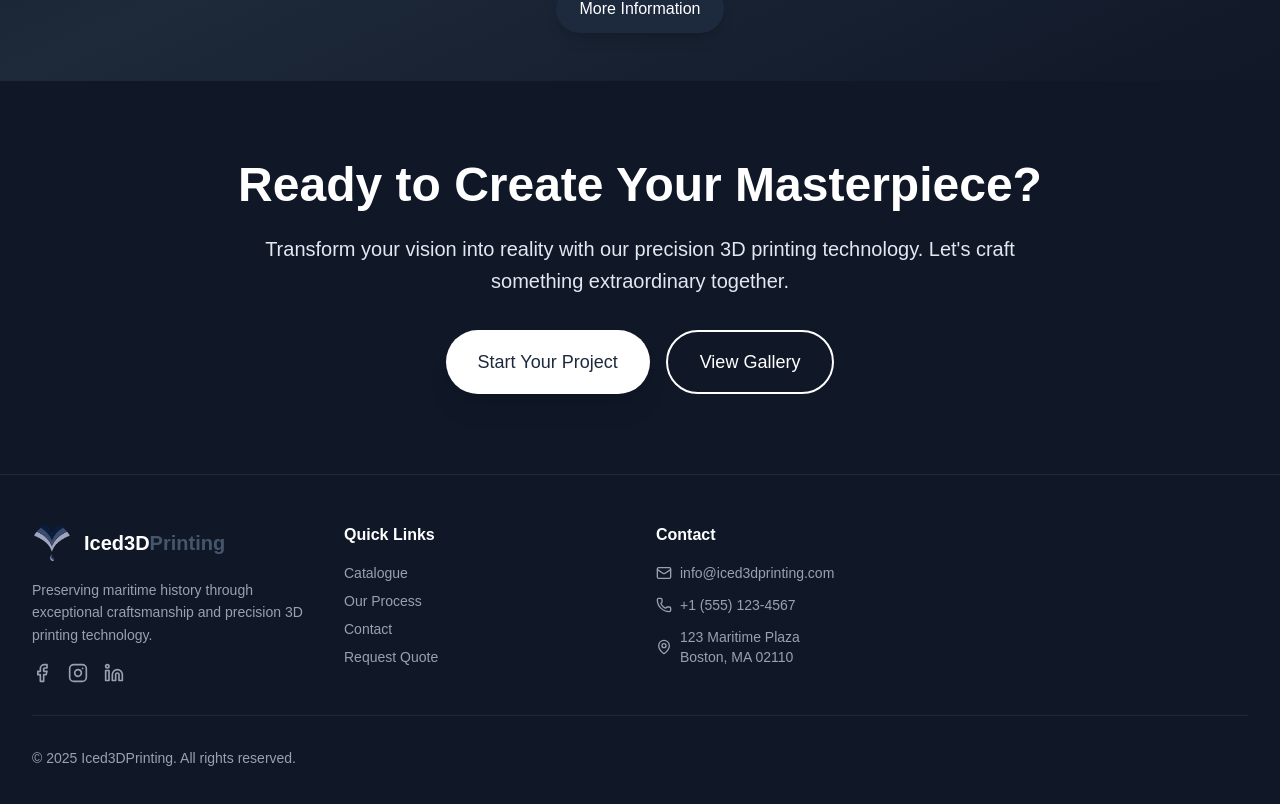
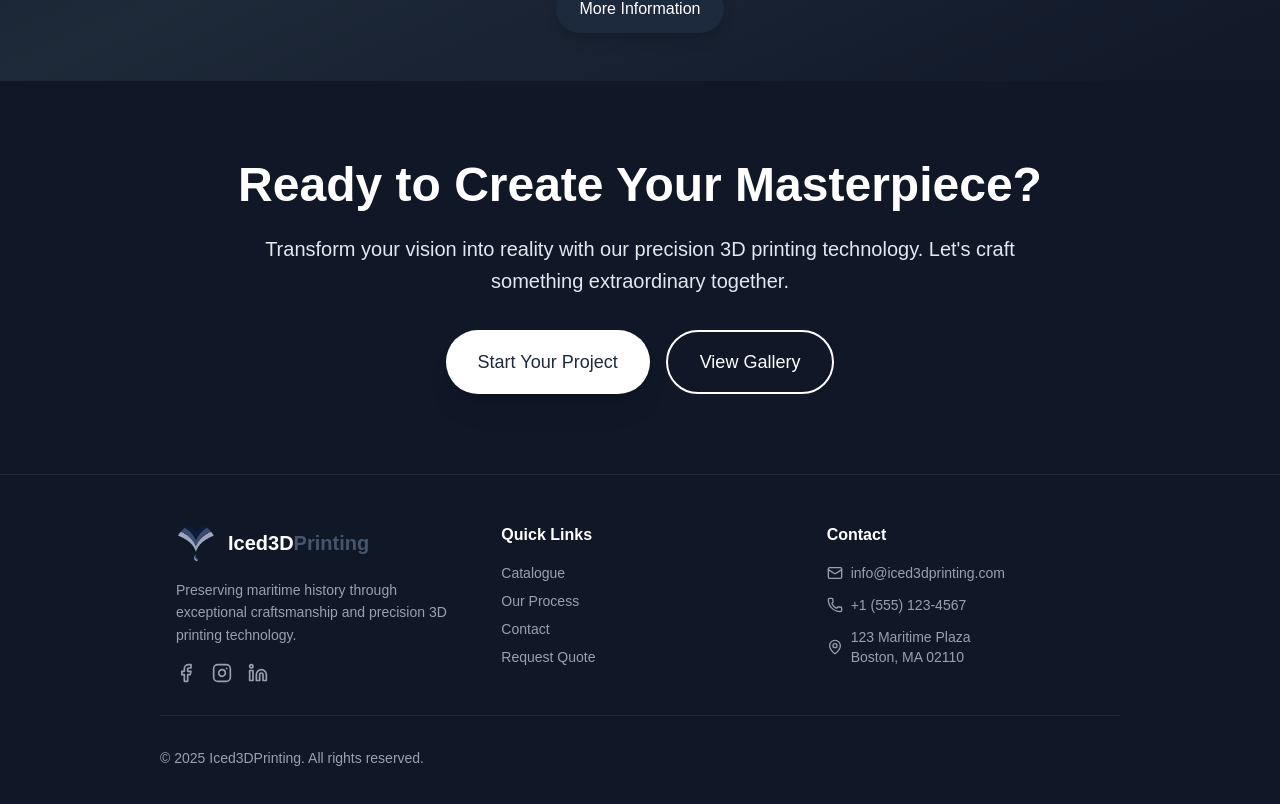
Before and after one commit to ver2205/Iced3DPrinting, a Next.js app: page / in a window 1280 px wide. Shown: the part 1795-2599 px from the top of the page. Built offline with nearby package versions, Linux system fonts and the light colour scheme.

Commit message:
Footer centered

```diff
--- a/components/Footer.jsx
+++ b/components/Footer.jsx
@@ -5,10 +5,13 @@ import Image from 'next/image';
 const Footer = () => {
   return (
     <footer className="bg-gray-900 border-t border-gray-800">
-      <div className="max-w-7xl mx-auto px-4 sm:px-6 lg:px-8 py-12">
-        <div className="grid grid-cols-1 md:grid-cols-4 gap-8">
+
+      <div className="max-w-5xl mx-auto px-4 sm:px-6 lg:px-8 py-12 ">
+      <div className="flex justify-center ml-4">
+      <div className="grid grid-cols-1 md:grid-cols-3 gap-8 justify-center text-center md:text-left">
+
           {/* Brand Section */}
-          <div className="space-y-4">
+          <div className="space-y-4 mx-auto md:mx-0">
             <div className="flex items-center space-x-3">
             <Image src="/logo_bq.png" alt="Iced3DPrinting Logo" width={40} height={40} />
               <div className="text-xl font-bold text-white">
@@ -26,7 +29,8 @@ const Footer = () => {
           </div>
 
           {/* Quick Links */}
-          <div>
+          <div className="mx-auto md:mx-0">
+
             <h3 className="text-white font-semibold mb-4">Quick Links</h3>
             <ul className="space-y-2 text-gray-400 text-sm">
             <li><a href="/catalogue" className="hover:text-white transition-colors duration-200">Catalogue</a></li>
@@ -40,7 +44,7 @@ const Footer = () => {
 
 
           {/* Contact Info */}
-          <div>
+          <div className="mx-auto md:mx-0">
             <h3 className="text-white font-semibold mb-4">Contact</h3>
             <div className="space-y-3 text-gray-400 text-sm">
               <div className="flex items-center space-x-2">
@@ -58,19 +62,17 @@ const Footer = () => {
             </div>
           </div>
         </div>
-
+        </div>
         {/* Bottom Bar */}
         <div className="border-t border-gray-800 mt-8 pt-8 flex flex-col md:flex-row justify-between items-center">
           <p className="text-gray-400 text-sm">
             © 2025 Iced3DPrinting. All rights reserved.
           </p>
-          {/* <div className="flex space-x-6 mt-4 md:mt-0">
-            <a href="#" className="text-gray-400 hover:text-white text-sm transition-colors duration-200">Privacy Policy</a>
-            <a href="#" className="text-gray-400 hover:text-white text-sm transition-colors duration-200">Terms of Service</a>
-            <a href="#" className="text-gray-400 hover:text-white text-sm transition-colors duration-200">Cookie Policy</a>
-          </div> */}
+
         </div>
+
       </div>
+
     </footer>
   );
 };
```
